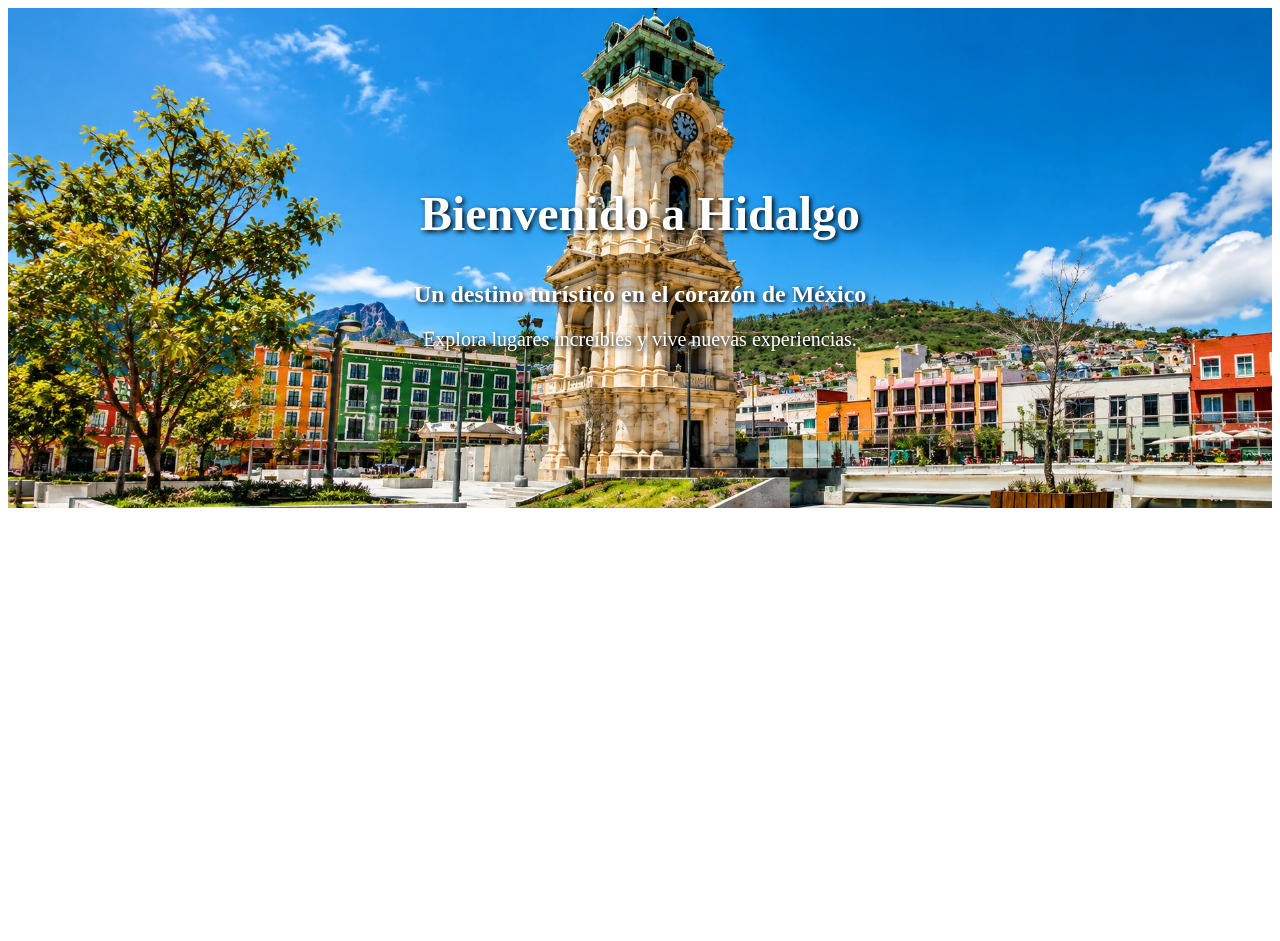
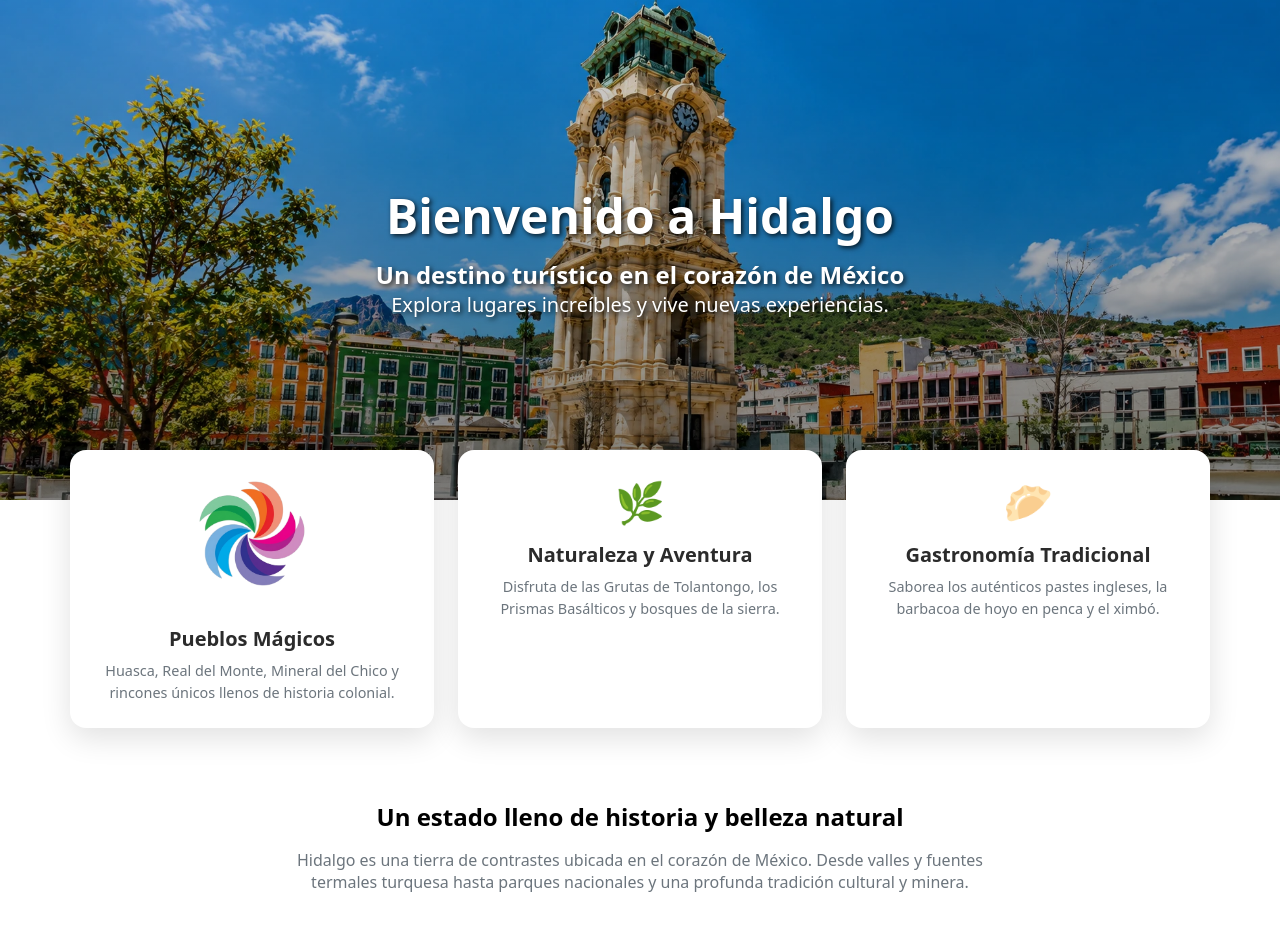
Before and after one commit to eduardocoronadodev-san/proyecto-web-hidalgo, a plain HTML site: page html/index.html in a window 1280 px wide. Before the commit the page ends 800 px from the top, so only its background shows below. Drawn offline with Linux system fonts and the light colour scheme; files that its build step writes are made by us from their sources.

Commit message:
imagenes y correccion de index

```diff
--- a/css/style.css
+++ b/css/style.css
@@ -1,3 +1,24 @@
+/* Reinicio global para evitar bordes desalineados */
+* {
+    margin: 0;
+    padding: 0;
+    box-sizing: border-box;
+}
+
+html,
+body {
+    width: 100%;
+    margin: 0;
+    padding: 0;
+    font-family: system-ui, -apple-system, "Segoe UI", Roboto, sans-serif;
+}
+
+.contenedor {
+    width: min(1140px, calc(100% - 32px));
+    margin: 0 auto;
+}
+
+/* Base de tu Portada */
 .portada {
     position: relative;
     width: 100%;
@@ -12,21 +33,141 @@
     display: block;
 }
 
+/* Capa oscura (oscurece la imagen para dar legibilidad) */
+.portada::after {
+    content: "";
+    position: absolute;
+    inset: 0;
+    background: linear-gradient(
+        to bottom,
+        rgba(0, 0, 0, 0.15),
+        rgba(0, 0, 0, 0.50)
+    );
+}
+
 .contenido-portada {
     position: absolute;
+    z-index: 1; /* Mantiene el texto por encima de la capa oscura */
     top: 50%;
     left: 50%;
     transform: translate(-50%, -50%);
     text-align: center;
     color: white;
     width: 90%;
-    text-shadow: 2px 2px 5px black;
+    text-shadow: 2px 2px 5px rgba(0, 0, 0, 0.8);
 }
 
 .contenido-portada h1 {
     font-size: 48px;
+    margin-bottom: 10px;
 }
 
 .contenido-portada p {
     font-size: 20px;
 }
+
+/* ==========================================
+   ESTILOS PARA LAS TARJETAS (CARDS)
+   ========================================== */
+
+/* Posicionamiento superpuesto */
+.seccion-tarjetas {
+    position: relative;
+    margin-top: -50px;
+    z-index: 10;
+}
+
+.rejilla-tarjetas {
+    display: grid;
+    grid-template-columns: repeat(3, minmax(0, 1fr));
+    gap: 24px;
+}
+
+/* Estilo visual de las tarjetas */
+.tarjeta {
+    background-color: #ffffff;
+    border-radius: 16px;
+    padding: 24px 16px;
+    box-shadow: 0 10px 30px rgba(0, 0, 0, 0.12);
+    transition: transform 0.3s ease, box-shadow 0.3s ease;
+    text-align: center;
+}
+
+/* Efectos al pasar el cursor (Hover) */
+.tarjeta:hover {
+    transform: translateY(-8px);
+    box-shadow: 0 15px 35px rgba(0, 0, 0, 0.18);
+}
+
+/* Iconos dentro de las tarjetas */
+.icono-tarjeta {
+    font-size: 2.5rem;
+    margin-bottom: 8px;
+}
+
+.titulo-tarjeta {
+    font-weight: 700;
+    margin-top: 12px;
+    margin-bottom: 8px;
+    color: #2b2b2b;
+    font-size: 1.25rem;
+}
+
+.texto-tarjeta {
+    color: #6c757d;
+    font-size: 0.9rem;
+    line-height: 1.5;
+    margin-bottom: 0;
+}
+
+.seccion-informativa {
+    padding: 3rem 0;
+    margin-top: 1.5rem;
+}
+
+.texto-centro {
+    text-align: center;
+}
+
+.titulo-seccion {
+    font-weight: 700;
+    margin-bottom: 1rem;
+}
+
+.texto-seccion {
+    max-width: 750px;
+    margin: 0 auto;
+    color: #6c757d;
+}
+
+
+
+#icono-pm {
+    width: 50%; /* Ajusta el tamaño según tus necesidades */
+    height: auto; /* Ajusta el tamaño según tus necesidades */
+    object-fit: contain; /* Mantiene la proporción de la imagen */
+    margin-bottom: 8px; /* Espacio entre el icono y el título */
+}
+
+/* Ajustes para móviles */
+@media (max-width: 767px) {
+    .rejilla-tarjetas {
+        grid-template-columns: 1fr;
+    }
+
+    .portada {
+        height: 400px;
+    }
+
+    .contenido-portada h1 {
+        font-size: 32px;
+    }
+
+    .contenido-portada p {
+        font-size: 16px;
+    }
+
+    .seccion-tarjetas {
+        margin-top: -40px;
+    }
+}
--- a/html/index.html
+++ b/html/index.html
@@ -5,25 +5,62 @@
         <meta name="keywords" content="turismo, hidalgo, pueblos mágicos, destinos turísticos, paisajes, sitios históricos, lugares en hidalgo, turismo en hidalgo, turismo en méxico, turismo cultural, turismo de aventura, turismo gastronómico, turismo rural, turismo ecológico, turismo histórico, turismo religioso, turismo de naturaleza  ">
         <meta charset="UTF-8">
         <meta name="viewport" content="width=device-width, initial-scale=1">
-        <link href="css/style.css" rel="stylesheet">
         <meta name="author" content="Eduardo Coronado Santana">
         <meta name="description" content="Descubre los destinos turísticos, pueblos mágicos, paisajes y sitios históricos del estado de Hidalgo, México.">
         <meta http-equiv="X-UA-Compatible" content="IE=edge">
+
         <link href="../css/style.css" rel="stylesheet">
     </head>
 
     <body>
         <main>
+            <!-- Tu sección portada intacta -->
             <section class="portada">
                 <img src="../img/reloj_hidalgo_banner.webp" alt="Reloj monumental de Hidalgo">
 
                 <div class="contenido-portada">
                     <h1>Bienvenido a Hidalgo</h1>
                     <h2>Un destino turístico en el corazón de México</h2>
-                     <p>Explora lugares increíbles y vive nuevas experiencias.</p>
+                    <p>Explora lugares increíbles y vive nuevas experiencias.</p>
                 </div>
             </section>
 
+            <!-- TARJETAS FLOTANTES DE TRANSICIÓN -->
+            <div class="contenedor seccion-tarjetas">
+                <div class="rejilla-tarjetas">
+
+                    <div class="tarjeta">
+                        <div class="icono-tarjeta">
+                            <img id="icono-pm" src="../img/explora-hidalgo-logo-transparente.webp" alt="Icono de Pueblos Mágicos">
+                        </div>
+                        <h3 class="titulo-tarjeta">Pueblos Mágicos</h3>
+                        <p class="texto-tarjeta">Huasca, Real del Monte, Mineral del Chico y rincones únicos llenos de historia colonial.</p>
+                    </div>
+
+                    <div class="tarjeta">
+                        <div class="icono-tarjeta">🌿</div>
+                        <h3 class="titulo-tarjeta">Naturaleza y Aventura</h3>
+                        <p class="texto-tarjeta">Disfruta de las Grutas de Tolantongo, los Prismas Basálticos y bosques de la sierra.</p>
+                    </div>
+
+                    <div class="tarjeta">
+                        <div class="icono-tarjeta">🥟</div>
+                        <h3 class="titulo-tarjeta">Gastronomía Tradicional</h3>
+                        <p class="texto-tarjeta">Saborea los auténticos pastes ingleses, la barbacoa de hoyo en penca y el ximbó.</p>
+                    </div>
+
+                </div>
+            </div>
+
+            <!-- SECCIÓN INFORMATIVA DE HIDALGO -->
+            <section class="seccion-informativa">
+                <div class="contenedor texto-centro">
+                    <h2 class="titulo-seccion">Un estado lleno de historia y belleza natural</h2>
+                    <p class="texto-seccion">
+                        Hidalgo es una tierra de contrastes ubicada en el corazón de México. Desde valles y fuentes termales turquesa hasta parques nacionales y una profunda tradición cultural y minera.
+                    </p>
+                </div>
+            </section>
 
         </main>
     </body>
```
Also changed, not shown: img/explora-hidalgo-logo-transparente.webp (added), img/imagen.webp (added), 1 other file.
